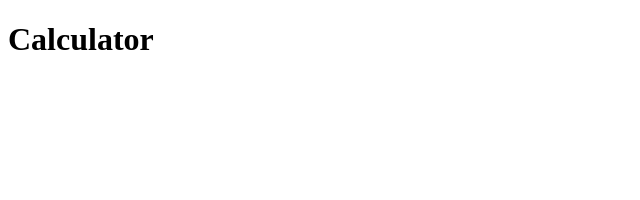
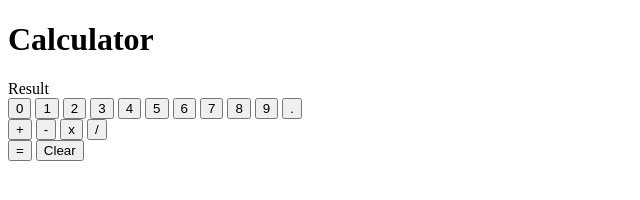
Before and after one commit to rdupont515/odin-calculator, a plain HTML site: page index.html in a window 1280 px wide. Shown: the whole page, without its empty margins (0-640 px from the left). Drawn offline with Linux system fonts and the light colour scheme.

Commit message:
Creates basic html structure with buttons.

```diff
--- a/index.html
+++ b/index.html
@@ -7,6 +7,33 @@
 </head>
 <body>
  <h1>Calculator</h1>
+ <div id="Calculator">
+    <div class="Result">Result</div>
+    <div class="Digits">
+        <button>0</button>
+        <button>1</button>
+        <button>2</button>
+        <button>3</button>
+        <button>4</button>
+        <button>5</button>
+        <button>6</button>
+        <button>7</button>
+        <button>8</button>
+        <button>9</button>
+        <button>.</button>
+    </div>
+    <div class="operators">
+        <button>+</button>
+        <button>-</button>
+        <button>x</button>
+        <button>/</button>
+    </div>
+    <div class="special">
+        <button>=</button>
+        <button>Clear</button>
+    </div>
+
+ </div>
 
   <script>
     // Create math operator functions
```
